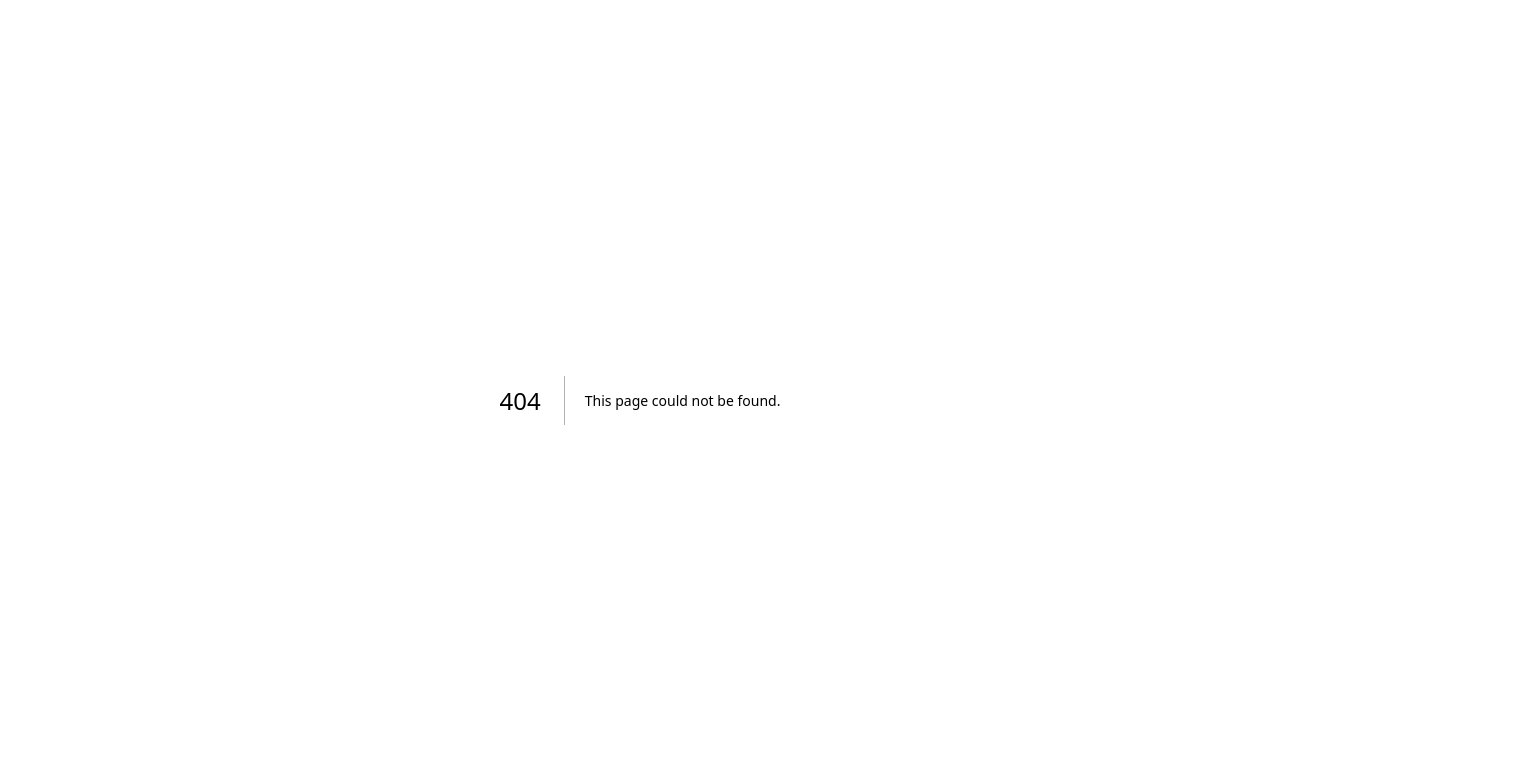
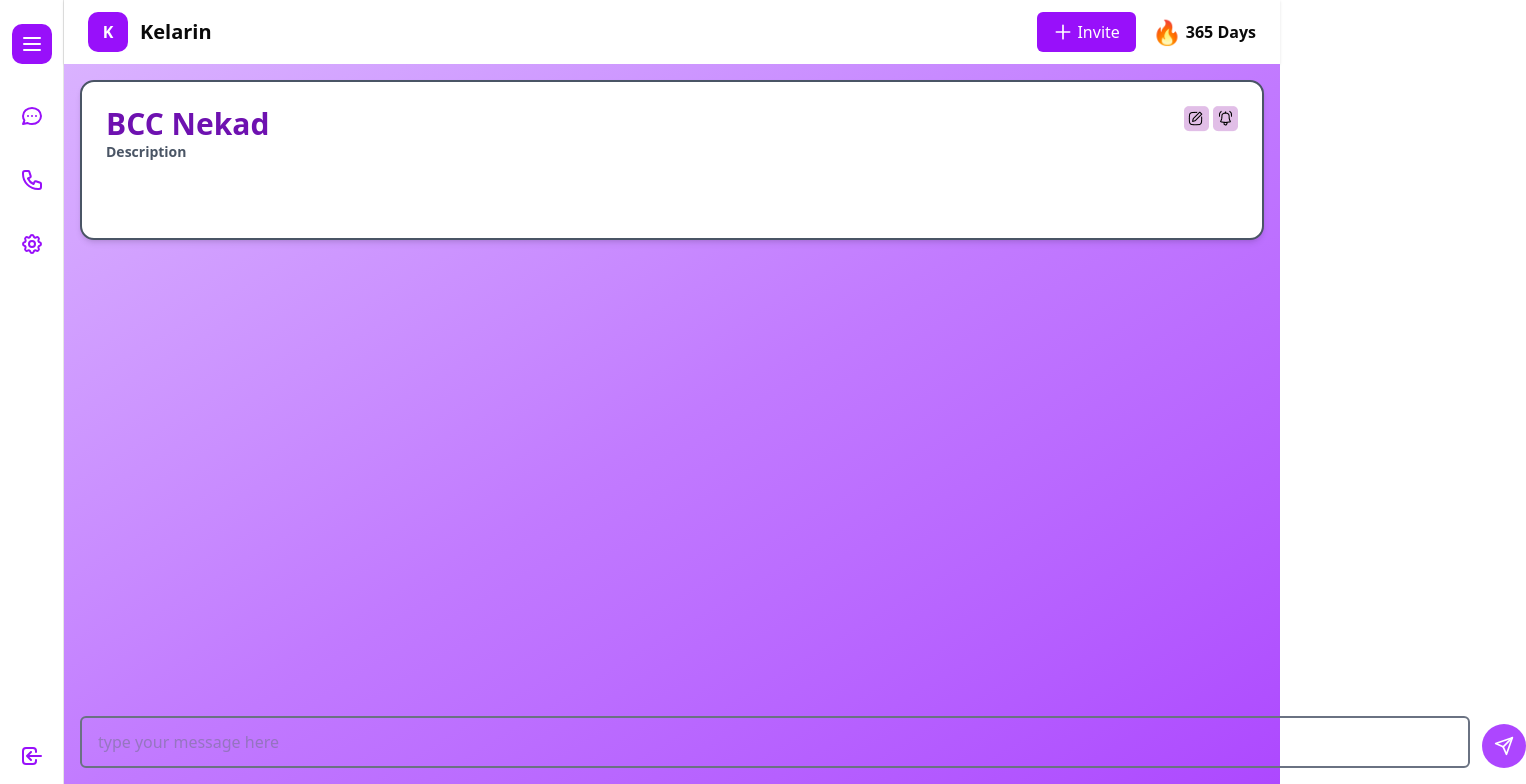
Before and after one commit to nickolasww/Kelarin-FIndIt, a Next.js app: page /dashboard/1/chat in a window 1280 px wide. Before the commit this address had no page. Shown: the top 784 px of the page, 1526 px wide, since content can reach past the window. Built offline with nearby package versions, Linux system fonts and the light colour scheme.

Commit message:
feat: add chat page

```diff
--- /dev/null
+++ b/src/app/dashboard/[id]/chat/page.tsx
@@ -0,0 +1,135 @@
+"use client";
+
+import React from "react";
+import { FaThLarge, FaPhone, FaUsers, FaCog } from "react-icons/fa";
+import { FiSend } from "react-icons/fi";
+import WorkspaceSidebar from "../../partials/workspaceside";
+import { MdNotificationsActive } from "react-icons/md";
+import { useState } from "react";
+import InviteModal from "@/components/modal/invitemodal";
+import Input from "@/components/input/index";
+import Image from "next/image";
+import Notification from '@/assets/icon/Notification.png'
+import EditIcon from '@/assets/icon/EditIcon.png'
+
+const ChatContent = () => {
+  const [isInviteModalOpen, setIsInviteModalOpen] = useState(false);
+
+  const OpenInviteModal = () => {
+    setIsInviteModalOpen(true);
+  };
+  const CloseInviteModal = () => {
+    setIsInviteModalOpen(false);
+  };
+
+  const handleInviteFriend = (email: string) => {
+    console.log("Inviting friend with email:", email);
+    // logic to invite friend
+    CloseInviteModal();
+  };
+
+  return (
+    <div className="flex h-screen font-sans">
+      <WorkspaceSidebar />
+
+      {/* Main Content */}
+      <div className="flex-1 flex flex-col">
+        <header className="bg-white py-3 px-6 flex items-center justify-between shadow-sm">
+          <div className="flex items-center">
+            <div className="w-10 h-10 bg-purple-600 rounded-lg flex items-center justify-center mr-3">
+              <span className="text-white font-bold">K</span>
+            </div>
+            <h1 className="text-xl font-bold">Kelarin</h1>
+          </div>
+
+          <div className="flex items-center space-x-4">
+            <button
+              className="bg-purple-600 text-white px-4 py-2 rounded-sm flex items-center"
+              onClick={OpenInviteModal}
+            >
+              <svg
+                xmlns="http://www.w3.org/2000/svg"
+                className="h-5 w-5 mr-1"
+                fill="none"
+                viewBox="0 0 24 24"
+                stroke="currentColor"
+              >
+                <path
+                  strokeLinecap="round"
+                  strokeLinejoin="round"
+                  strokeWidth={2}
+                  d="M12 4v16m8-8H4"
+                />
+              </svg>
+              Invite
+            </button>
+
+            <div className="flex items-center">
+              <span role="img" aria-label="fire" className="text-2xl">
+                🔥
+              </span>
+              <span className="font-bold ml-1">365 Days</span>
+            </div>
+          </div>
+        </header>
+
+        {/* Content */}
+        <div className="flex-1 p-4 bg-gradient-to-br from-purple-300 via-purple-400 to-purple-500 relative">
+          <div className="bg-white p-6 rounded-xl shadow-md w-full flex justify-between h-40 border-2 border-gray-600">
+            <div>
+              <h2 className="text-3xl font-bold text-purple-800">BCC Nekad</h2>
+              <p className="text-sm text-gray-600 font-bold">Description</p>
+            </div>
+
+            <div className="flex gap-1">
+            <div className="">
+              <Image
+              src={EditIcon}
+                alt="editIcon"
+              />
+            </div>
+
+            <div>
+                <Image
+                src={Notification}
+                alt="kolaborasi"
+                />
+            </div>
+            </div>
+          </div>
+
+          {/* Chat Input */}
+          <div className="absolute bottom-4 left-4 right-4">
+            <div className="flex items-center gap-3">
+              <Input
+                type="text"
+                label=""
+                value=""
+                placeholder="type your message here"
+                onChange={() => {}}
+                classname="border-2 border-gray-500 text-gray-500 rounded-sm py-3 px-4 outline-none w-[1390px]"
+              />
+              <button
+                className="bg-purple-500 text-white p-3 focus:outline-none rounded-full"
+                onClick={() => {
+                  // Tambahkan logika kirim pesan di sini
+                  console.log("Pesan dikirim");
+                }}
+              >
+                <FiSend className="text-xl" />
+              </button>
+            </div>
+          </div>
+        </div>
+      </div>
+
+      <InviteModal
+        isOpen={isInviteModalOpen}
+        onClose={CloseInviteModal}
+        onInvite={handleInviteFriend}
+      />
+    </div>
+  );
+};
+
+export default ChatContent;
```
Also changed, not shown: src/assets/icon/EditIcon.png (added), src/assets/icon/Notification.png (added).
